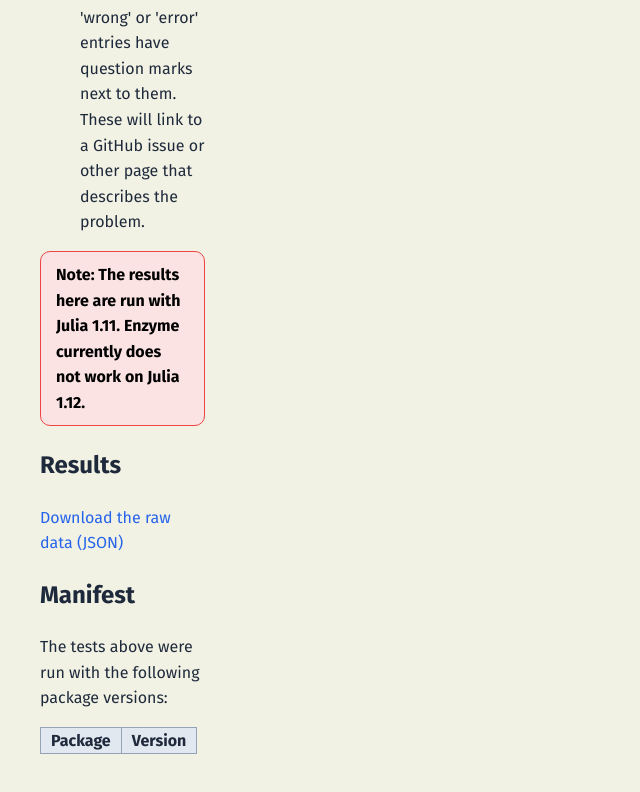
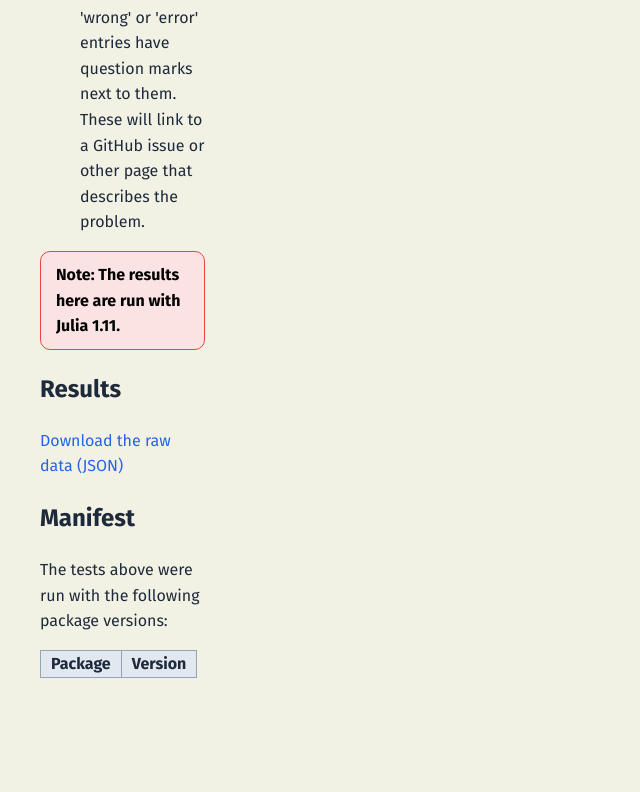
Before and after one commit to TuringLang/ADTests, a Svelte app in the folder web/: page / in a window 1280 px wide. Shown: the part 2226-3018 px from the top of the page, without its empty margins (0-640 px from the left). After the commit the page ends 2954 px from the top, so only its background shows below. Built offline with nearby package versions, Linux system fonts and the light colour scheme.

Commit message:
Update warning message about Julia version

```diff
--- a/web/src/App.svelte
+++ b/web/src/App.svelte
@@ -161,8 +161,7 @@
 
         <div class="warning">
             <b
-                >Note: The results here are run with Julia 1.11. Enzyme
-                currently does not work on Julia 1.12.</b
+                >Note: The results here are run with Julia 1.11.</b
             >
         </div>
         <h2>Results</h2>
```
